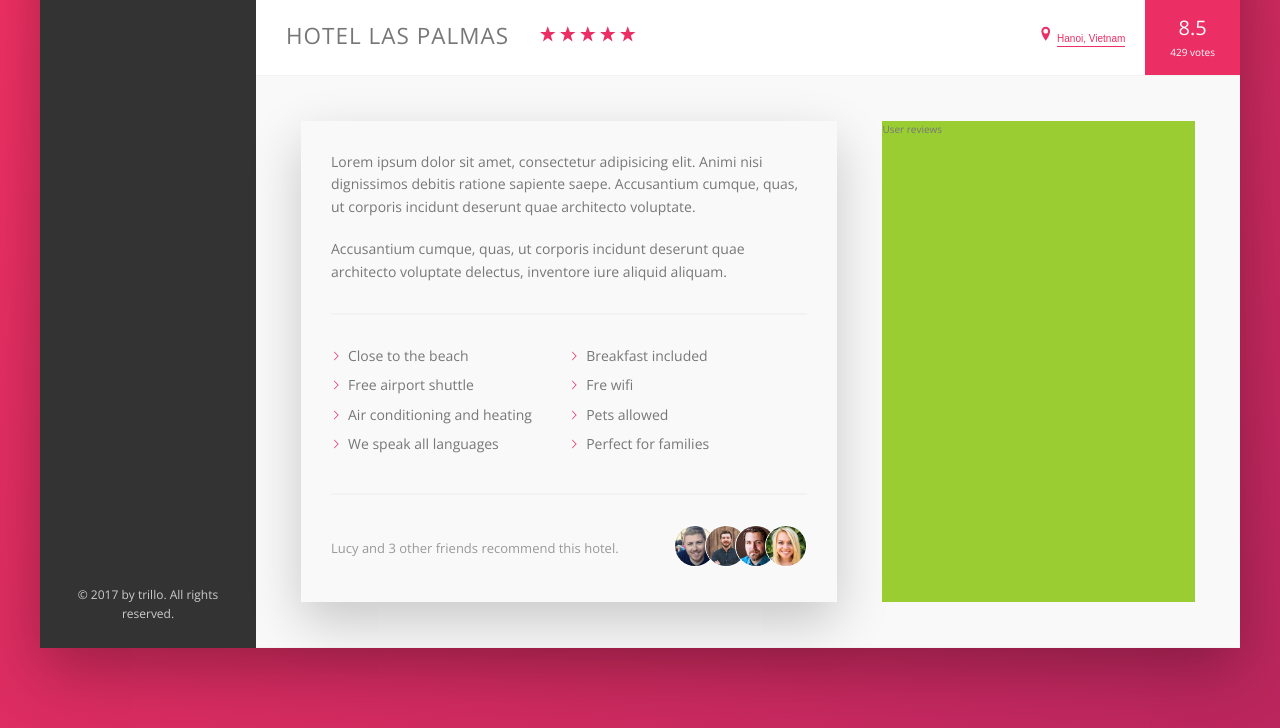
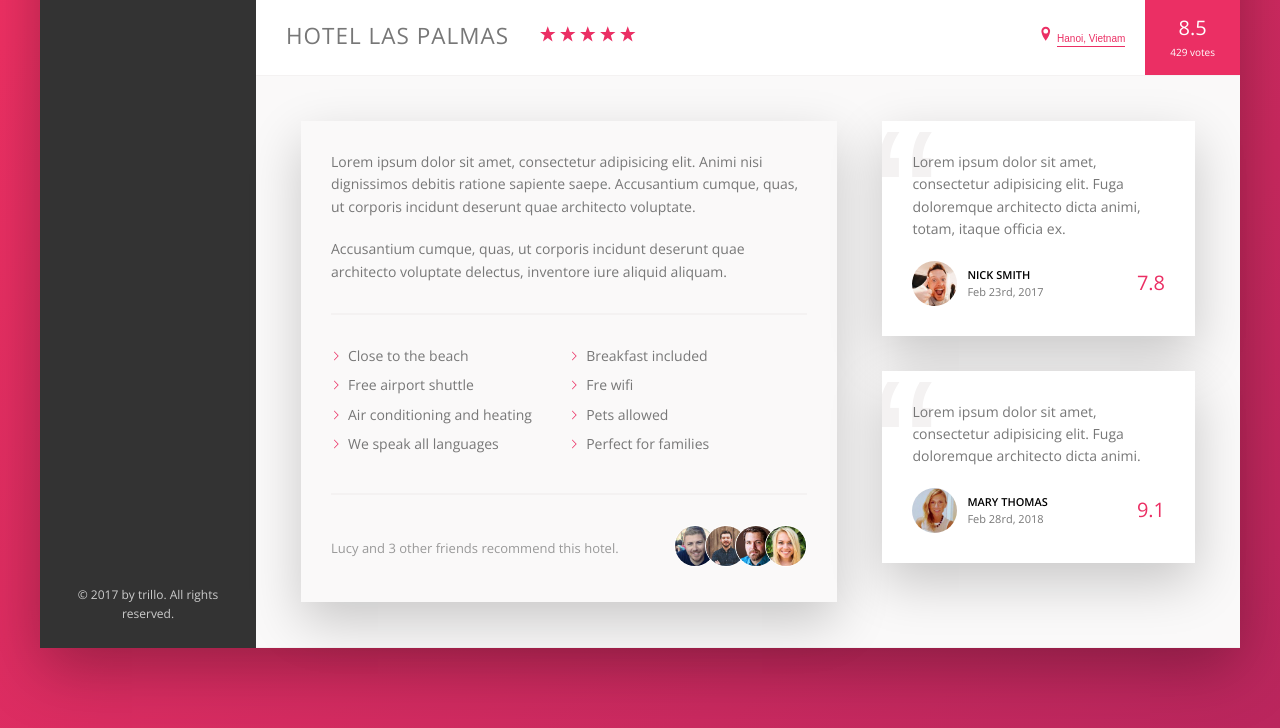
Before and after one commit to HungN0102/Trillo, a website: page index.html in a window 1280 px wide. Shown: the part 538-1266 px from the top of the page. Drawn offline with nearby package versions, Linux system fonts and the light colour scheme.

Commit message:
fix layout

```diff
--- a/index.html
+++ b/index.html
@@ -165,7 +165,33 @@
                             </div>
                         </div>
                         <div class="user-reviews">
-                            User reviews
+                            <figure class="review">
+                                <blockquote class="review__text">
+                                    Lorem ipsum dolor sit amet, consectetur adipisicing elit. Fuga doloremque architecto dicta animi, totam, itaque officia ex.
+                                </blockquote>
+                                <figcapion class="review__user">
+                                    <img src="img/user-1.jpg" alt="" class="review__photo">
+                                    <div class="review__user-box">
+                                        <p class="review__user-name">Nick Smith</p>
+                                        <p class="review__user-date">Feb 23rd, 2017</p>
+                                    </div>
+                                    <div class="review__rating">7.8</div>
+                                </figcapion>
+                            </figure>
+
+                            <figure class="review">
+                                <blockquote class="review__text">
+                                    Lorem ipsum dolor sit amet, consectetur adipisicing elit. Fuga doloremque architecto dicta animi.
+                                </blockquote>
+                                <figcapion class="review__user">
+                                    <img src="img/user-2.jpg" alt="" class="review__photo">
+                                    <div class="review__user-box">
+                                        <p class="review__user-name">Mary Thomas</p>
+                                        <p class="review__user-date">Feb 28rd, 2018</p>
+                                    </div>
+                                    <div class="review__rating">9.1</div>
+                                </figcapion>
+                            </figure>
                         </div>
                     </div>
                 </main>
--- a/sass/_components.scss
+++ b/sass/_components.scss
@@ -346,3 +346,66 @@
         }
     }
 }
+
+
+/////////////////////////// Reviews
+///
+
+.review {
+    background-color: white;
+    padding: 3rem;
+    box-shadow: $shadow-light;
+    margin-bottom: 3.5rem;
+    position: relative;
+    overflow: hidden;
+
+    &__text {
+        z-index: 10;
+        position: relative;
+    }
+
+    &__user {
+        margin-top: 2rem;
+        display: flex;
+        align-items: center;
+    }
+
+    &__photo {
+        height: 4.5rem;
+        width: 4.5rem;
+        border-radius: 50%;
+    }
+
+    &__user-box {
+        font-size: 1.1rem;
+        margin-left: 1rem;
+    }
+
+    &__user-name {
+        text-transform: uppercase;
+        font-weight: 900;
+        color: black;
+    }
+
+    &__user-date {
+        margin-right: auto;
+    }
+
+    &__rating {
+        margin-left: auto;
+        font-size: 2rem;
+        color: $color-primary;
+    }
+
+    &::before {
+        content: "\201C";
+        position: absolute;
+        top: -2rem;
+        left: -1rem;
+        font-size: 20rem;
+        line-height: 1;
+        font-family: sans-serif;
+        color: $color-grey-light-2;
+        z-index: 1;
+    }
+}
--- a/sass/_layout.scss
+++ b/sass/_layout.scss
@@ -34,6 +34,7 @@
 }
 
 .detail {
+    font-size: 1.4rem;
     display: flex;
     padding: 4.5rem;
     background-color: $color-grey-light-1;
@@ -41,7 +42,6 @@
 }
 
 .description {
-    font-size: 1.4rem;
     flex: 0 0 60%;
     margin-right: 4.5rem;
     box-shadow:  $shadow-light;
@@ -49,6 +49,5 @@
 }
 
 .user-reviews {
-    background-color: yellowgreen;
     flex: 1;
 }
```
Also changed, not shown: css/style.css.
